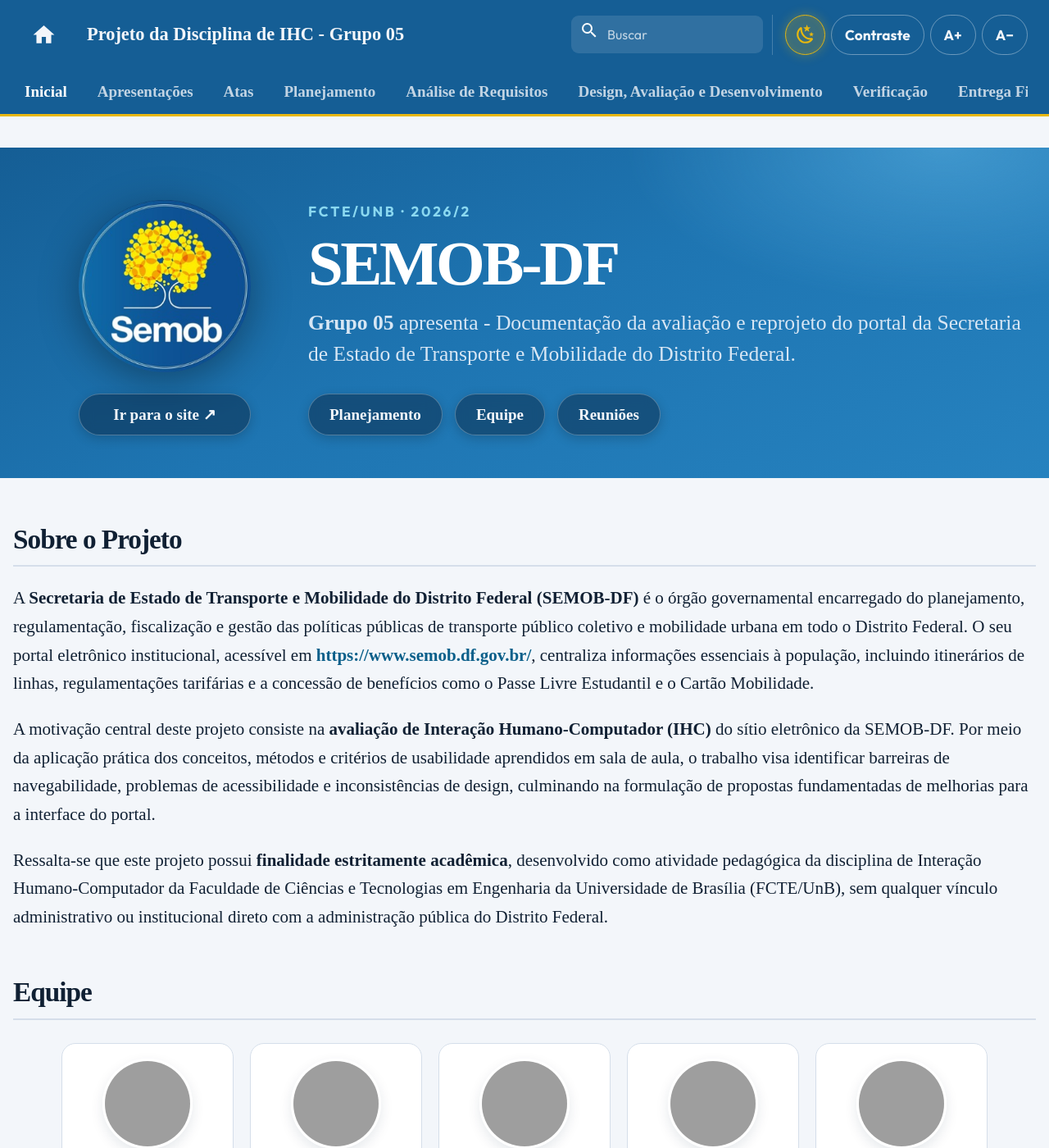
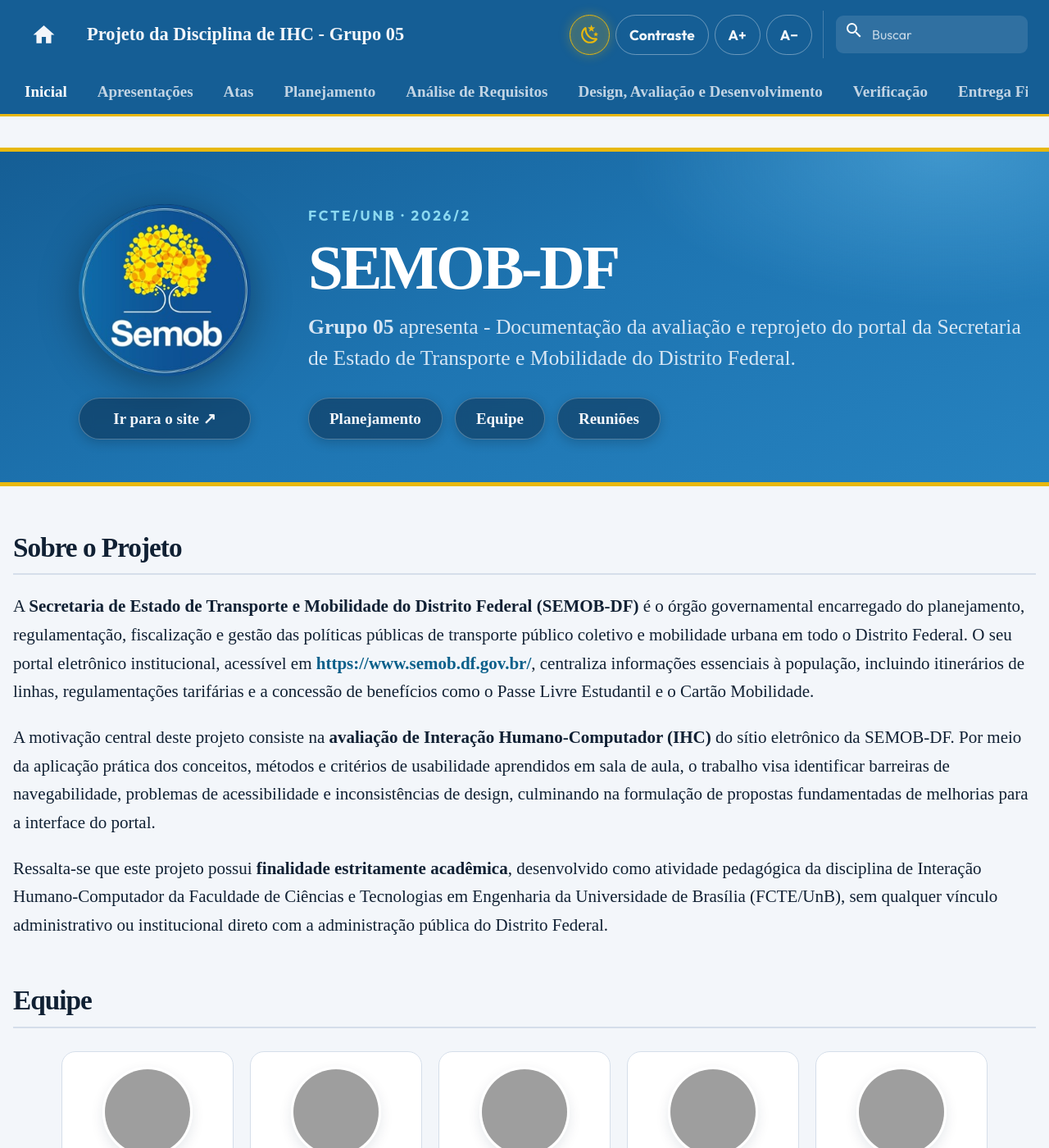
Before and after one commit to Interacao-Humano-Computador/2026.2-Grupo05, an MkDocs documentation site: the page built from docs/index.md, in a window 1280 px wide and 1400 px high. Shown: the whole window at 82% size. Built offline with MkDocs 1.6.1 and Material for MkDocs 9.7.7, drawn with Linux system fonts in a browser that asks for light colours; comment, search, counter and statistics services are not loaded; grey boxes are pictures that could not be loaded.

Commit message:
docs: adiciona bordas amarelas na faixa principal e reposiciona busca no cabeçalho

```diff
--- a/docs/assets/css/extra.css
+++ b/docs/assets/css/extra.css
@@ -144,17 +144,17 @@
   order: 3;
 }
 
-.md-search {
+.md-header__option[data-md-component="palette"] {
   order: 10;
   flex: 0 0 auto;
 }
 
-.md-header__option[data-md-component="palette"] {
+.a11y-tools {
   order: 20;
   flex: 0 0 auto;
 }
 
-.a11y-tools {
+.md-search {
   order: 30;
   flex: 0 0 auto;
 }
@@ -181,6 +181,9 @@
 
 .md-search {
   z-index: 4;
+  margin-left: 0.65rem;
+  padding-left: 0.75rem;
+  border-left: 1px solid rgba(243, 246, 250, 0.22);
 }
 
 .md-search__output {
@@ -387,12 +390,12 @@
 }
 
 .md-header__option[data-md-component="palette"] {
-  order: 20;
+  order: 10;
   display: flex;
   align-items: center;
   margin-left: 0.55rem;
-  padding-left: 0.75rem;
-  border-left: 1px solid rgba(243, 246, 250, 0.22);
+  padding-left: 0;
+  border-left: none;
 }
 
 .md-header__option label.md-header__button {
@@ -467,7 +470,7 @@
 }
 
 .a11y-tools {
-  order: 30;
+  order: 20;
   display: inline-flex;
   align-items: center;
   gap: 0.35rem;
@@ -504,6 +507,8 @@
   width: calc(100% + 2.4rem);
   margin: 0 -1.2rem 1.6rem;
   padding: 3rem 2rem 2.8rem;
+  border-top: 5px solid var(--gold);
+  border-bottom: 5px solid var(--gold);
   background:
     radial-gradient(ellipse 55% 85% at 90% 0%, rgba(125, 211, 252, 0.35), transparent 55%),
     linear-gradient(155deg, #155e95 0%, #1e75b2 50%, #2682bf 100%);
@@ -1378,7 +1383,7 @@
     padding: 2.4rem 1.2rem 2rem;
   }
 
-  .md-header__option[data-md-component="palette"] {
+  .md-search {
     border-left: none;
     padding-left: 0;
     margin-left: 0.2rem;
```
